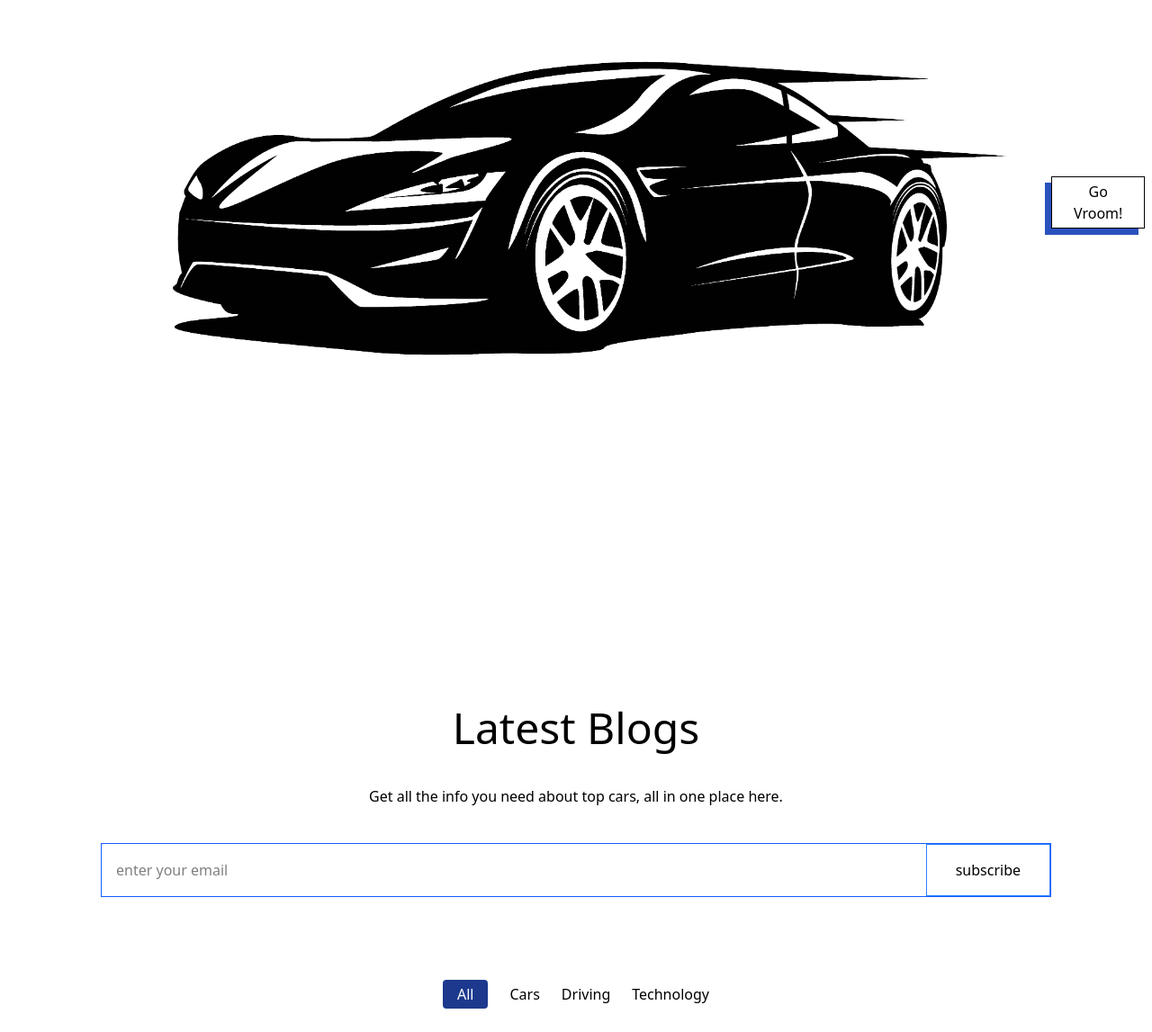
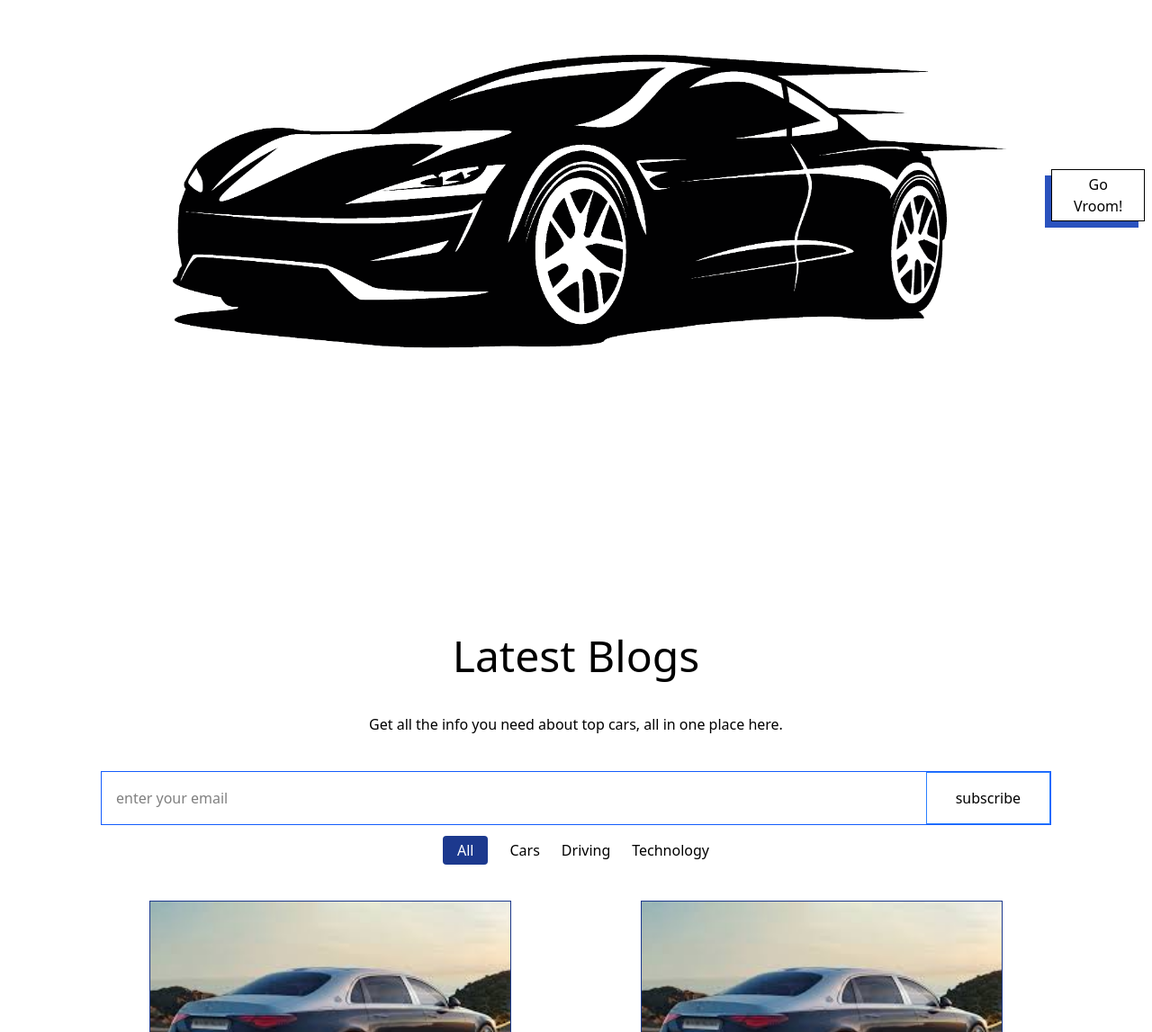
Before and after one commit to dakshs-07/blog-car, a Next.js app: page / in a window 1280 px wide. Shown: the part 323-1470 px from the top of the page at 90% size. Built offline with nearby package versions, Linux system fonts and the light colour scheme.

Commit message:
adjusted y padding

```diff
--- a/components/Header.jsx
+++ b/components/Header.jsx
@@ -4,20 +4,20 @@ import SubscriptionButton from "./SubscriptionButton";
 
 const Header = () => {
   return (
-    <div className="py-5 px-5 md:px-12 lg:px-28">
+    <div className="px-5 py-3 md:px-12 lg:px-28">
       <div className="flex justify-between items-center">
         <Image
           src="/assets/logo.png"
-          height={200}
+          height={100}
           width={180}
-          alt="maybach car lets go"
+          alt="logo"
           className="w-[130] sm:w-auto"
         />
         <button className="flex items-center gap-2 font-medium py-1 px-3 sm:px-6 border border-solid border-black shadow-[-7px_7px_0px_#2A52BE] cursor-pointer">
           Go Vroom!
         </button>
       </div>
-      <div className="text-center my-8">
+      <div className="text-center -my-10">
         <h1 className="text-3xl sm:text-5xl font-medium">Latest Blogs</h1>
         <p className="mt-10 max-w-[740] m-auto text-xs sm:text-base">Get all the info you need about top cars, all in one place here.</p>
         <SubscriptionButton />
```
